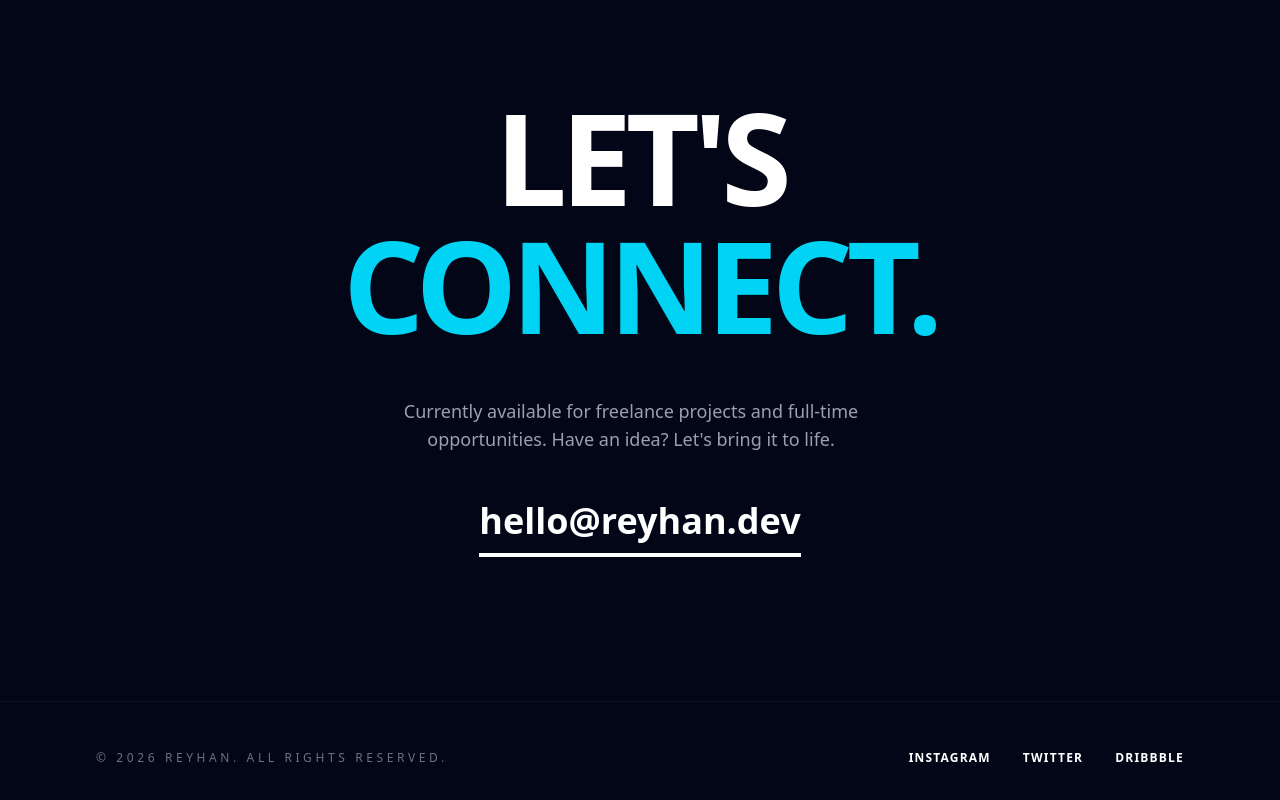
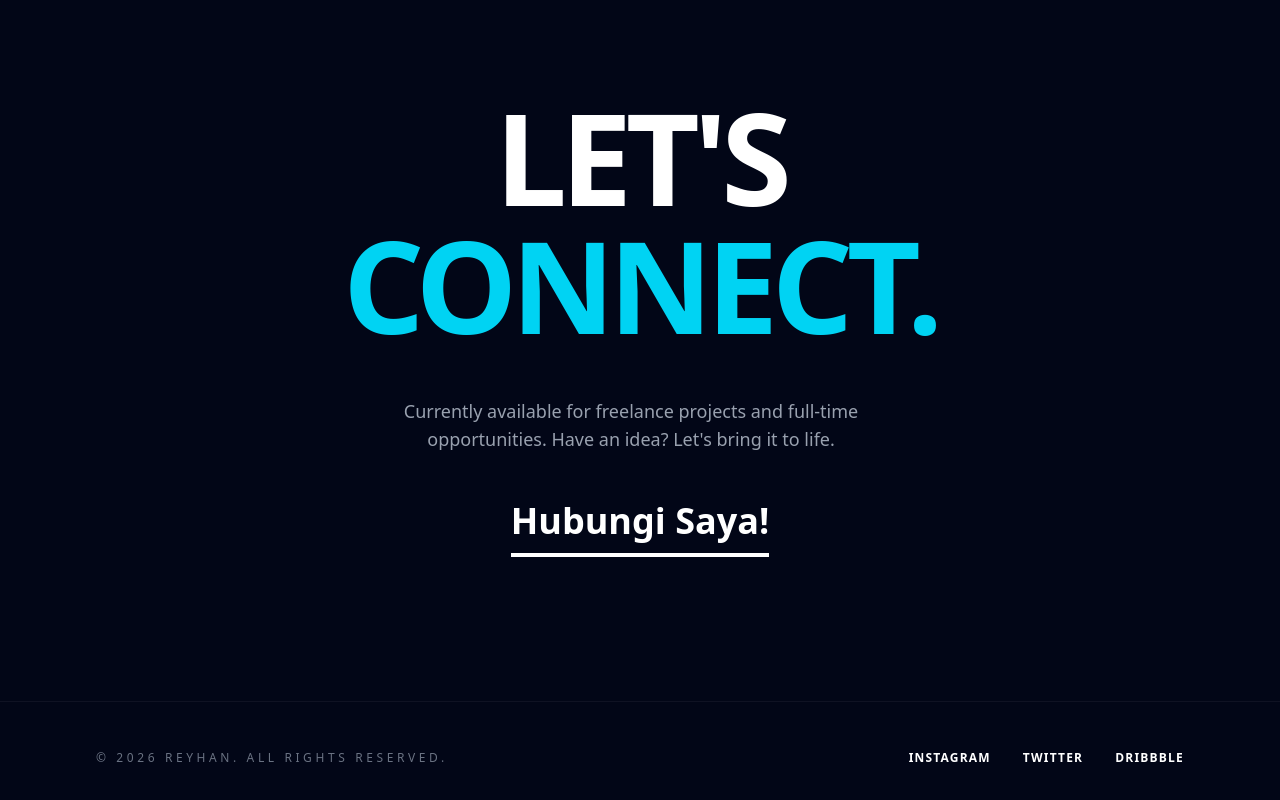
Before and after one commit to Hanajuro/Hana-Profile, a React (Vite) app: page / in a window 1280 px wide. Shown: the part 3246-4046 px from the top of the page. Built offline with nearby package versions, Linux system fonts and the light colour scheme.

Commit message:
Update App.tsx

```diff
--- a/src/App.tsx
+++ b/src/App.tsx
@@ -258,10 +258,10 @@ export default function App() {
             Have an idea? Let's bring it to life.
           </p>
           <a
-            href="mailto:hello@reyhan.dev"
+            href="mailto:reyhanns57@gmail.com"
             className="text-2xl md:text-4xl font-bold border-b-4 border-white hover:border-cyan-400 hover:text-cyan-400 transition-all pb-2"
           >
-            hello@reyhan.dev
+            Hubungi Saya!
           </a>
         </motion.div>
       </section>
```
